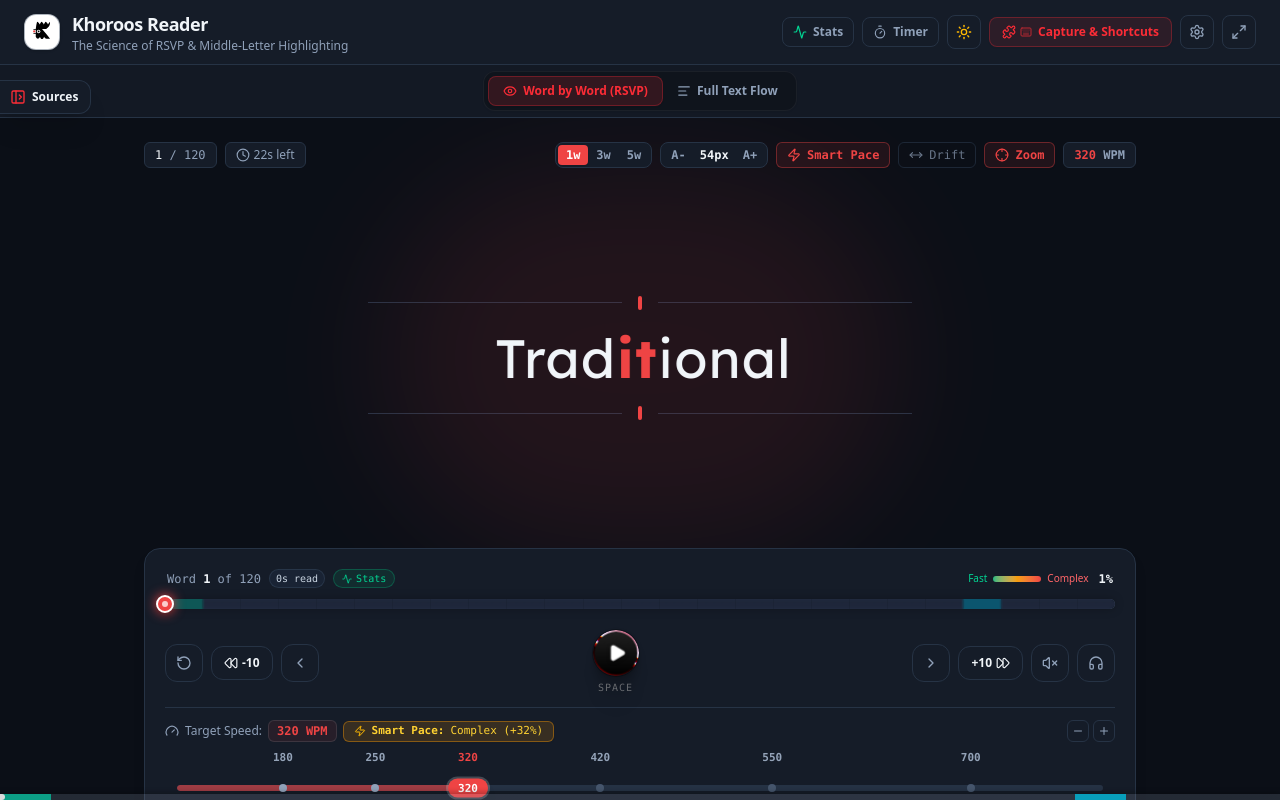
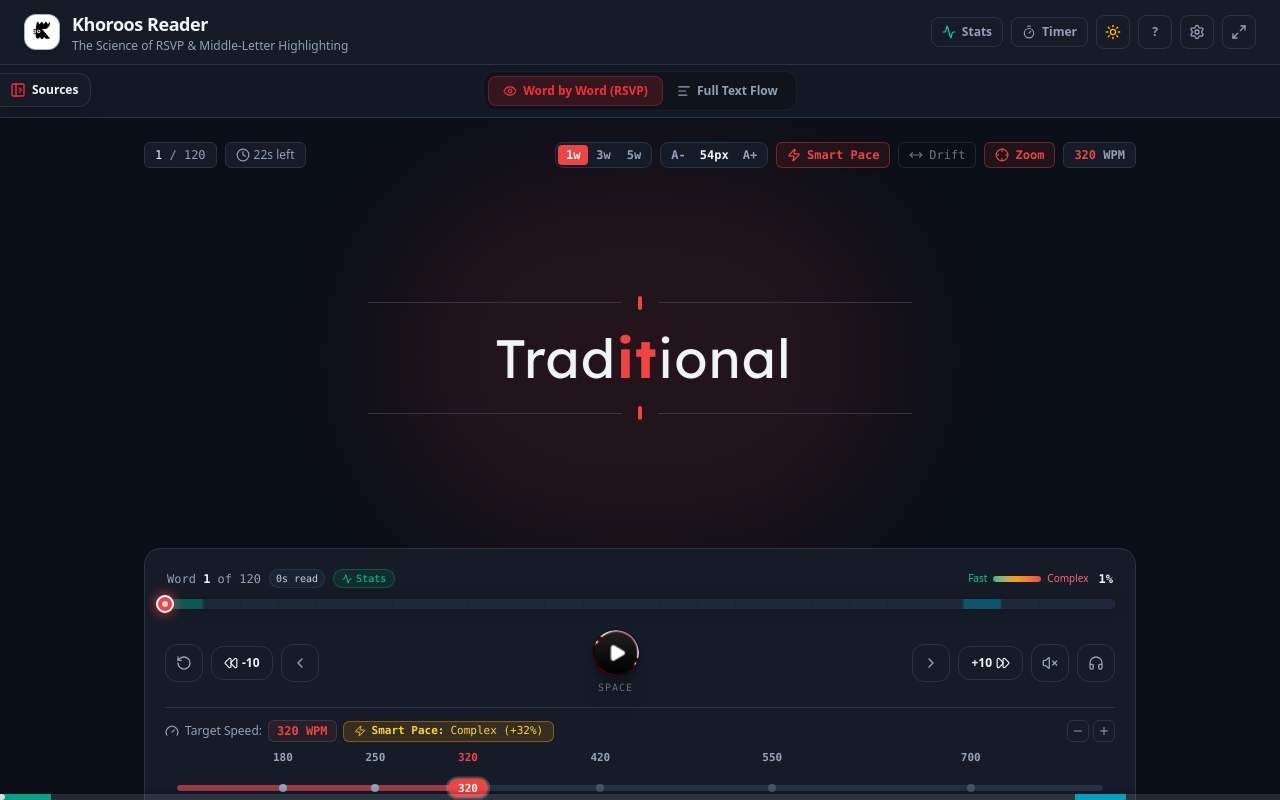
Before and after one commit to Mooricko/main, a React (Vite) app: page / in a window 1280 px wide. Built offline with nearby package versions, Linux system fonts and the light colour scheme.

Commit message:
style: simplify header navigation and fix sidebar alignment
Remove redundant tool buttons from the header in favor of a clean help trigger and adjust sidebar toggle positioning for better visual alignment.

```diff
--- a/src/components/DocumentSidebar.tsx
+++ b/src/components/DocumentSidebar.tsx
@@ -212,7 +212,7 @@ export const DocumentSidebar: React.FC<DocumentSidebarProps> = ({
           onClick={() => onOpen('overview')}
           title="Open Sources & Text Input Hub"
           aria-label="Open Sources & Text Input Hub"
-          className={`fixed left-0 top-20 z-30 flex items-center gap-2 pl-2.5 pr-3 py-2 rounded-r-xl border-y border-r ${theme.borderClass} ${theme.cardBgClass} ${theme.textPrimary} shadow-xl hover:translate-x-1 active:translate-x-0 transition-all duration-300 backdrop-blur-md group ${
+          className={`fixed left-0 top-20 -mt-[7px] z-30 flex items-center gap-2 pl-2.5 pr-3 py-2 rounded-r-xl border-y border-r ${theme.borderClass} ${theme.cardBgClass} ${theme.textPrimary} shadow-xl hover:translate-x-1 active:translate-x-0 transition-all duration-300 backdrop-blur-md group ${
             isIdle ? 'opacity-0 -translate-x-4 pointer-events-none' : 'opacity-100 translate-x-0'
           }`}
         >
--- a/src/components/Header.tsx
+++ b/src/components/Header.tsx
@@ -5,17 +5,14 @@ import {
   Maximize2,
   Minimize2,
   Sparkles,
-  HelpCircle,
   Eye,
   AlignLeft,
-  Puzzle,
   Zap,
   Sun,
   Moon,
   Timer,
   BellOff,
-  Activity,
-  Keyboard
+  Activity
 } from 'lucide-react';
 import { ReaderSettings, ReaderViewMode } from '../types';
 import { THEME_CONFIGS, HIGHLIGHT_COLORS } from '../utils/themeStyles';
@@ -158,21 +155,18 @@ export const Header: React.FC<HeaderProps> = ({
             )}
           </button>
 
-          {/* Merged Web Capture, Extension & Shortcuts Button */}
+          {/* Help Button */}
           <button
             id="open-extension-hub-btn"
             type="button"
             onClick={onOpenExtensionHub}
-            title="Web Capture, Chrome Extension & Keyboard Shortcuts (?)"
-            aria-label="Web Capture & Keyboard Shortcuts"
-            className="flex items-center gap-1.5 px-3 py-1.5 rounded-lg border border-red-500/30 bg-red-500/10 hover:bg-red-500/20 text-red-500 transition-colors text-xs font-semibold shadow-xs"
+            title="Help"
+            aria-label="Help"
+            className={`p-2 rounded-lg border ${theme.borderClass} ${theme.textMuted} hover:${theme.textPrimary} hover:${theme.accentSurface} transition-colors flex items-center justify-center`}
           >
-            <div className="flex items-center gap-1">
-              <Puzzle className="w-3.5 h-3.5" />
-              <Keyboard className="w-3 h-3 opacity-70" />
-            </div>
-            <span className="hidden sm:inline">Capture & Shortcuts</span>
-            <span className="sm:hidden">Tools</span>
+            <span className="w-4 h-4 flex items-center justify-center text-xs font-bold leading-none select-none">
+              ?
+            </span>
           </button>
 
           {/* Settings Drawer Button */}
```
